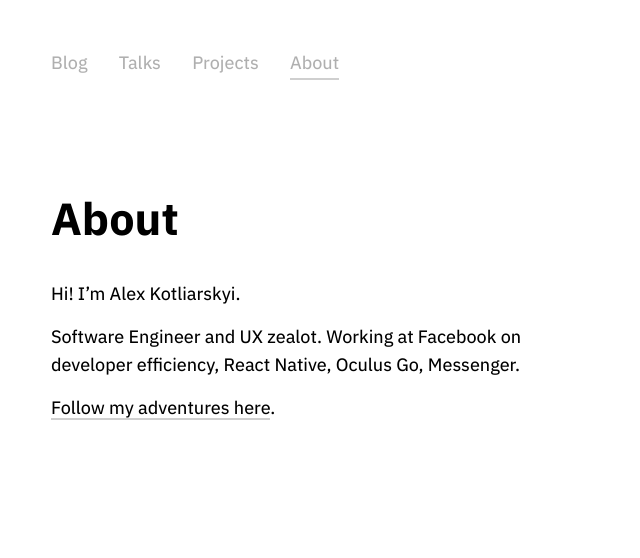
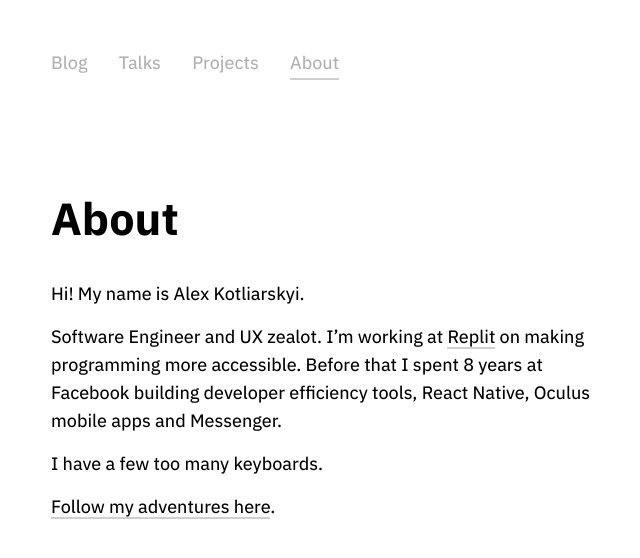
Before and after one commit to frantic/frantic.github.io, a Jekyll site: the page built from pages/about.md, in a window 1280 px wide. Shown: the top 558 px of the page, without its empty margins (317-957 px from the left). Built offline with Jekyll 4.4.1, drawn with Linux system fonts in a browser that asks for light colours.

Commit message:
Change about info

```diff
--- a/_includes/about.html
+++ b/_includes/about.html
@@ -1,6 +1,6 @@
 <div class="about">
   <div class="about_inner">
-    <p>Hi! My name is Alex. I’m a software engineer at Facebook, where I work on React&nbsp;Native, Oculus and Messenger. I love thinking about development experience.</p>
+    <p>Hello! This text lives here to convince you to subscribe. If you are reading this, consider clicking that subscribe button for more details.</p>
     <p>I write about programming, software design and side projects <a style="margin-left: 5px" class="btn-subscribe" href="/subscribe/" target="_blank"><svg viewBox="0 0 800 800"><path d="M493 652H392c0-134-111-244-244-244V307c189 0 345 156 345 345zm71 0c0-228-188-416-416-416V132c285 0 520 235 520 520z"/><circle cx="219" cy="581" r="71"/></svg> Subscribe</a></p>
   </div>
 </div>
--- a/_includes/styles.css
+++ b/_includes/styles.css
@@ -82,7 +82,8 @@ sub { top: .5ex; }
 .about_photo { float: left; width: 100px; height: 160px; margin-left: -150px; margin-top: -10px; background: url("/photo.png"); background-size: 200px; }
 .about_photo:hover { background-position: 100%; }
 .about_inner { font-size: 16px; line-height: 24px; border: 2px solid #00000030; border-radius: 4px; padding: 10px 20px; margin: -12px -22px; }
-.about_inner > p { margin: 0 0 8px; }
+.about_inner > p { margin: 0; }
+.about_inner > p:not(:last-child) { margin-bottom: 8px; }
 .btn-subscribe { line-height: 20px; text-decoration: none; background: #00000015; border: none; font-size: 12px; padding: 0px 7px; display: inline-block; border-radius: 4px; position: relative; top: -1px; }
 .btn-subscribe:hover { background: #00000030; }
 .btn-subscribe > svg { width: 21px; height: 21px; vertical-align: bottom; margin: 0 -2px 0 -5px; }
--- a/pages/about.md
+++ b/pages/about.md
@@ -4,8 +4,10 @@ title: About
 permalink: /about/
 ---
 
-Hi! I'm Alex Kotliarskyi.
+Hi! My name is Alex Kotliarskyi.
 
-Software Engineer and UX zealot. Working at Facebook on developer efficiency, React Native, Oculus Go, Messenger.
+Software Engineer and UX zealot. I'm working at [Replit](https://replit.com/site/careers) on making programming more accessible. Before that I spent 8 years at Facebook building developer efficiency tools, React Native, Oculus mobile apps and Messenger.
+
+I have a few too many keyboards.
 
 [Follow my adventures here](/subscribe/).
```
